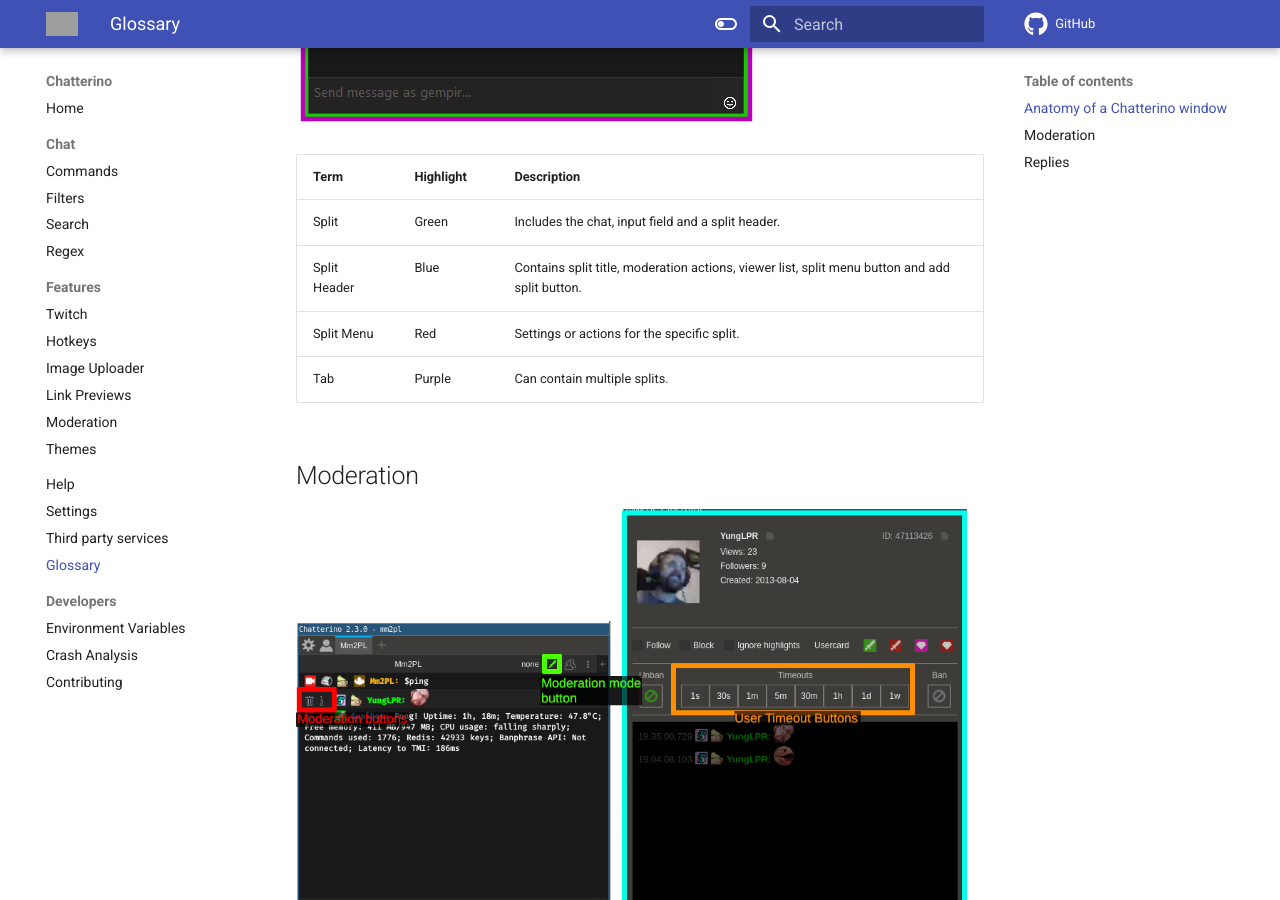
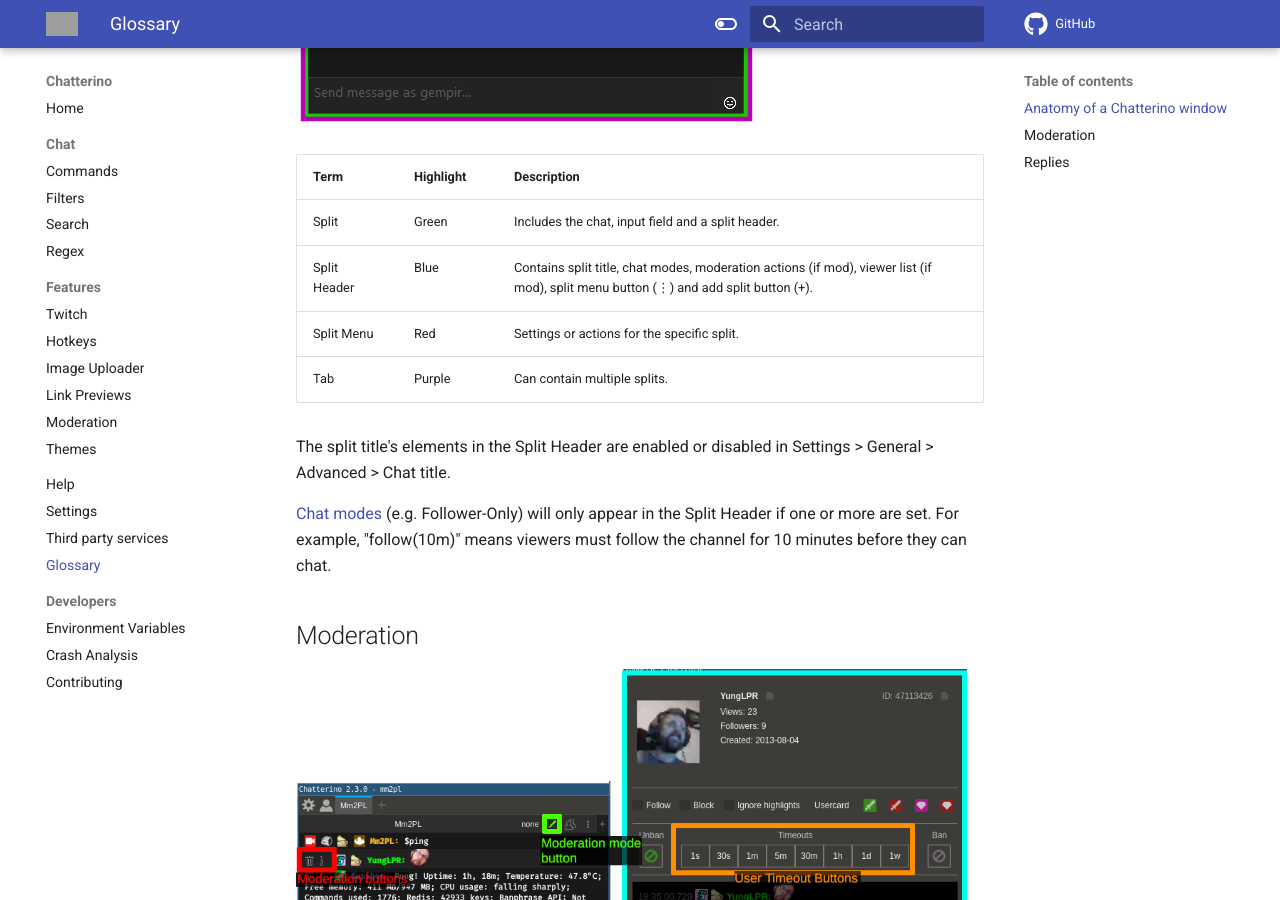
Before and after one commit to Chatterino/wiki, an MkDocs documentation site: the page built from docs/Glossary.md, in a window 1280 px wide and 900 px high, scrolled down 1086 px. Built offline with MkDocs 1.6.1 and Material for MkDocs 9.7.7, drawn with Linux system fonts in a browser that asks for light colours; comment, search, counter and statistics services are not loaded; grey boxes are pictures that could not be loaded.

Commit message:
Expand description of Split Header
Add information below the 'Anatomy of a Chatterino window' table about split title elements and chat modes

```diff
--- a/docs/Glossary.md
+++ b/docs/Glossary.md
@@ -6,12 +6,17 @@
 
 ![overview](images/glossary/overview.png)
 
-| Term         | Highlight | Description                                                                                    |
-| ------------ | --------- | ---------------------------------------------------------------------------------------------- |
-| Split        | Green     | Includes the chat, input field and a split header.                                             |
-| Split Header | Blue      | Contains split title, moderation actions, viewer list, split menu button and add split button. |
-| Split Menu   | Red       | Settings or actions for the specific split.                                                    |
-| Tab          | Purple    | Can contain multiple splits.                                                                   |
+| Term         | Highlight | Description                                                                                                                          |
+| ------------ | --------- | ------------------------------------------------------------------------------------------------------------------------------------ |
+| Split        | Green     | Includes the chat, input field and a split header.                                                                                   |
+| Split Header | Blue      | Contains split title, chat modes, moderation actions (if mod), viewer list (if mod), split menu button (⋮) and add split button (+). |
+| Split Menu   | Red       | Settings or actions for the specific split.                                                                                          |
+| Tab          | Purple    | Can contain multiple splits.                                                                                                         |
+
+The split title's elements in the Split Header are enabled or disabled in Settings > General > Advanced > Chat title.
+
+[Chat modes](https://safety.twitch.tv/s/article/Chat-Tools#9ChatModes) (e.g. Follower-Only) will only appear in the Split Header if one or more are set. For example, "follow(10m)" means viewers must follow the channel for 10 minutes before they can chat.
+
 
 ## Moderation
 
```
